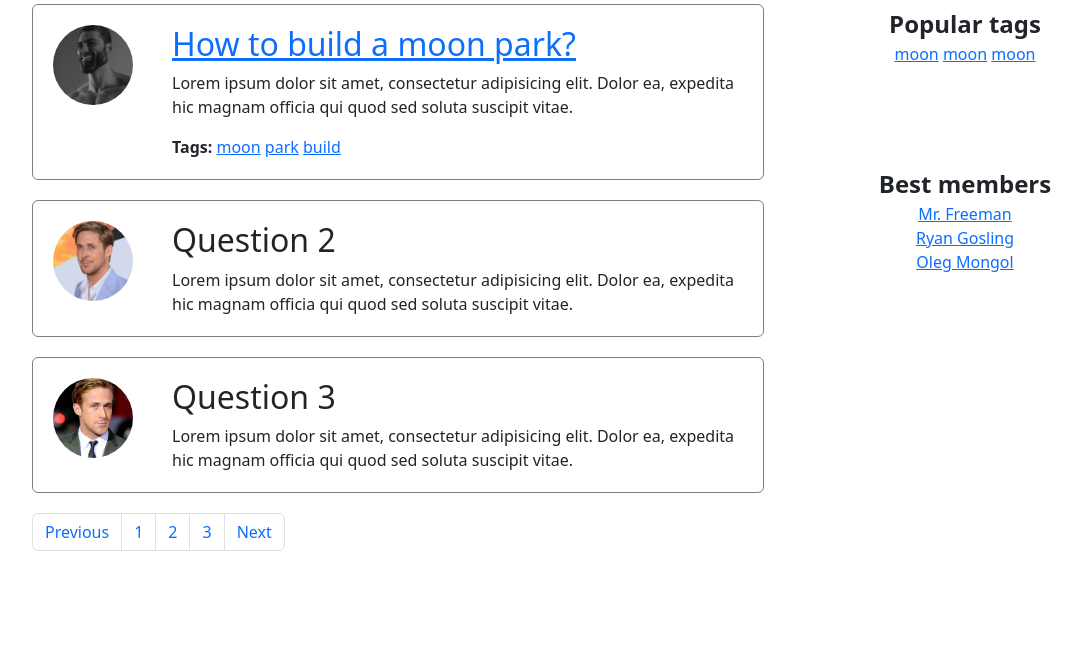
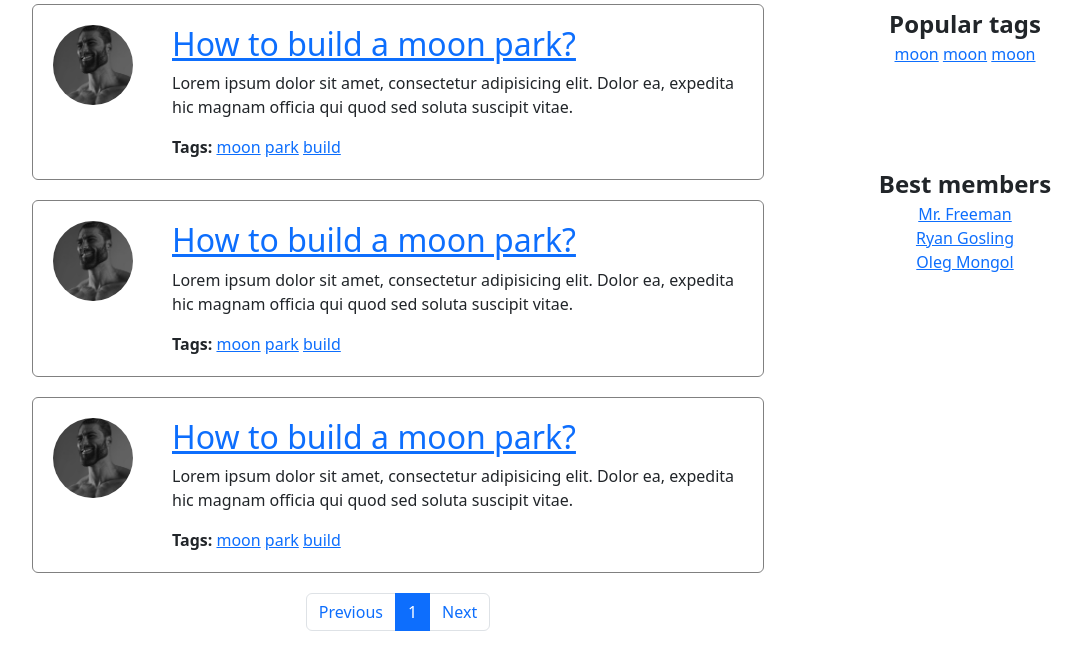
Before and after one commit to TonL/web_askme, a Django app: page / in a window 1280 px wide. Shown: the part 144-800 px from the top of the page, without its empty margins (53-1135 px from the left). Run offline with Django 4.2, Linux system fonts and the light colour scheme; some libraries are stand-ins or nearby versions.

Commit message:
includes question_item and paginator

```diff
--- a/app/views.py
+++ b/app/views.py
@@ -5,7 +5,7 @@ from django.shortcuts import render
 def index(request):
     return render(request, 'index.html')
 
-def question(request): #, question_id: int):
+def question(request, question_id: int):
     # return HttpResponse(f'q_id = {question_id}')
     return render(request, 'question.html')
 
--- a/templates/inc/paginator.html
+++ b/templates/inc/paginator.html
@@ -1,7 +1,12 @@
-<ul class="pagination">
-    <li class="page-item"><a class="page-link" href="#">Previous</a></li>
-    <li class="page-item"><a class="page-link" href="#">1</a></li>
-    <li class="page-item"><a class="page-link" href="#">2</a></li>
-    <li class="page-item"><a class="page-link" href="#">3</a></li>
-    <li class="page-item"><a class="page-link" href="#">Next</a></li>
-</ul>
+<nav aria-label="Page navigation example">
+    <ul class="pagination justify-content-center">
+        <li class="page-item enabled">
+            <a href="?page=0" class="page-link">Previous</a>
+        </li>
+        <li class="page-item active"><a class="page-link" href="?page=1"> 1 </a></li>
+
+        <li class="page-item enabled">
+            <a href="?page=2" class="page-link" href="#">Next</a>
+        </li>
+    </ul>
+</nav>
--- a/templates/question-item.html
+++ b/templates/inc/question_item.html
@@ -1,3 +1,5 @@
+{% load static %}
+
 <div class="question">
     <div class="row">
         <div class="col-2">
@@ -6,20 +8,21 @@
             </div>
         </div>
         <div class="col-10">
-            <h2 class="question-title"><a href="{% url 'question' %}">How to build a moon park?</a></h2>
+            <h2 class="question-title"><a href="{% url 'question' question_id=1 %}">How to build a moon park?</a></h2>
             <div class="question-text">
                 <p>
                     Lorem ipsum dolor sit amet, consectetur adipisicing elit. Dolor ea, expedita hic magnam officia qui quod sed soluta suscipit vitae.
                 </p>
 
-                <span id="qpage-tags">Tags:</span>
-                <span><a href="#">moon</a></span>
-                <span><a href="#">park</a></span>
-                <span><a href="#">build</a></span>
+                <div>
+
+                    <span id="qpage-tags">Tags:</span>
+                    <span><a href="#">moon</a></span>
+                    <span><a href="#">park</a></span>
+                    <span><a href="#">build</a></span>
+                </div>
 
             </div>
         </div>
     </div>
 </div>
-
-<div></div>
--- a/templates/index.html
+++ b/templates/index.html
@@ -8,64 +8,11 @@
     <span>New questions</span>
     <span class="hot-questions"><a href="#">Hot questions</a></span>
 </div>
-<div class="question">
-    <div class="row">
-        <div class="col-2">
-            <div class="avatar">
-                <img src="{% static "img/gigachad.jpg" %}" alt="" />
-            </div>
-        </div>
-        <div class="col-10">
-            <h2 class="question-title"><a href="{% url 'question' %}">How to build a moon park?</a></h2>
-            <div class="question-text">
-                <p>
-                    Lorem ipsum dolor sit amet, consectetur adipisicing elit. Dolor ea, expedita hic magnam officia qui quod sed soluta suscipit vitae.
-                </p>
 
-                <div>
 
-                    <span id="qpage-tags">Tags:</span>
-                    <span><a href="#">moon</a></span>
-                    <span><a href="#">park</a></span>
-                    <span><a href="#">build</a></span>
-                </div>
-
-            </div>
-        </div>
-    </div>
-</div>
-
-<div class="question">
-    <div class="row">
-        <div class="col-2">
-            <div class="avatar">
-                <img src="{% static "img/avatar-2.jpg" %}" alt="" />
-            </div>
-        </div>
-        <div class="col-10">
-            <h2 class="question-title">Question 2</h2>
-            <div class="question-text">
-                Lorem ipsum dolor sit amet, consectetur adipisicing elit. Dolor ea, expedita hic magnam officia qui quod sed soluta suscipit vitae.
-            </div>
-        </div>
-    </div>
-</div>
-
-<div class="question">
-    <div class="row">
-        <div class="col-2">
-            <div class="avatar">
-                <img src="{% static "img/avatar-3.jpg" %}" alt="" />
-            </div>
-        </div>
-        <div class="col-10">
-            <h2 class="question-title">Question 3</h2>
-            <div class="question-text">
-                Lorem ipsum dolor sit amet, consectetur adipisicing elit. Dolor ea, expedita hic magnam officia qui quod sed soluta suscipit vitae.
-            </div>
-        </div>
-    </div>
-</div>
+{% include 'inc/question_item.html' %}
+{% include 'inc/question_item.html' %}
+{% include 'inc/question_item.html' %}
 
 
 
```
